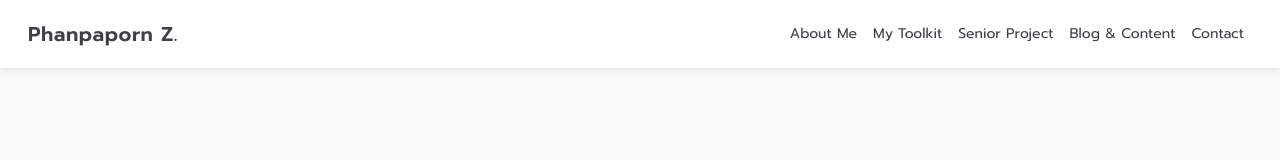
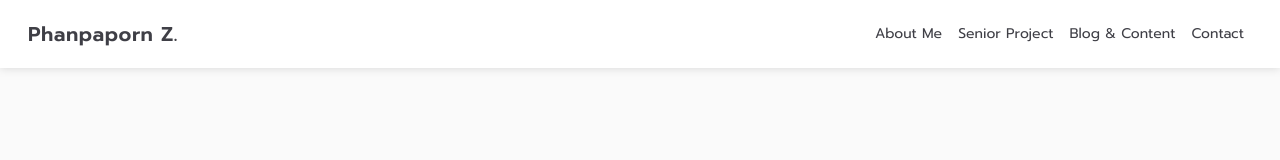
Before and after one commit to sueshi-lab/portfolio, a React (Create React App) app: page / in a window 1280 px wide. Shown: the top 160 px of the page. Built offline with nearby package versions, Linux system fonts and the light colour scheme.

Commit message:
Add SeniorProject.js

```diff
--- a/src/App.js
+++ b/src/App.js
@@ -1,6 +1,7 @@
 import AboutMe from "./Components/AboutMe";
 import Landing from "./Components/Landing";
 import Navbar from "./Components/Navbar";
+import SeniorProject from "./Components/SeniorProject";
 
 function App() {
   return (
@@ -8,6 +9,7 @@ function App() {
       <Navbar />
       <Landing />
       <AboutMe />
+      <SeniorProject />
     </div>
   );
 }
--- a/src/Components/Navbar.js
+++ b/src/Components/Navbar.js
@@ -21,9 +21,9 @@ export default function Navbar() {
                     <a href="#aboutme" className={listStyle}>
                         About Me
                     </a>
-                    <a href="#mytoolkit" className={listStyle}>
+                    {/* <a href="#mytoolkit" className={listStyle}>
                         My Toolkit
-                    </a>
+                    </a> */}
                     <a href="#seniorproject" className={listStyle}>
                         Senior Project
                     </a>
--- /dev/null
+++ b/src/Components/SeniorProject.js
@@ -0,0 +1,9 @@
+import React from 'react';
+
+export default function SeniorProject() {
+    return (
+        <div id="seniorproject" className="flex h-screen text-center">
+            ssss
+        </div>
+    );
+}
```
